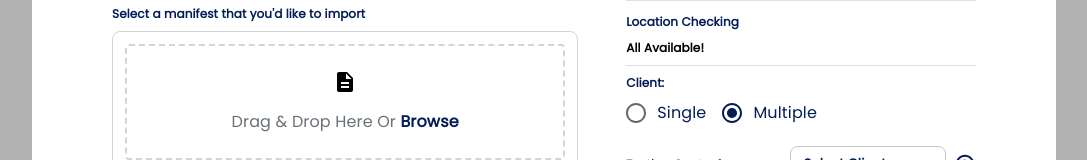
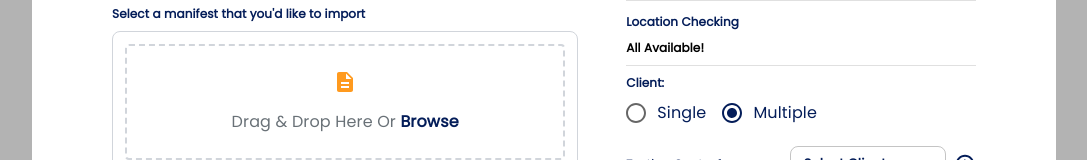
Before and after one commit to awais0198/newvine, a Next.js app: page / in a window 1280 px wide. Shown: the part 268-428 px from the top of the page, without its empty margins (96-1183 px from the left). Built offline with nearby package versions, Linux system fonts and the light colour scheme.

Commit message:
minor fixes

```diff
--- a/src/components/DragDrop/index.jsx
+++ b/src/components/DragDrop/index.jsx
@@ -17,7 +17,7 @@ const DragDrop = ({ files, setFiles }) => {
     <Box className='container cursor-pointer items-center flex flex-col rounded-lg border border-solid p-3 border-gray-300'>
       <Box {...getRootProps({className: 'border-dashed border-gray-300 rounded border-2 flex flex-col w-full justify-center items-center px-4 py-6'})}>
         <input {...getInputProps()} />
-        <Description className={`text-[${COLORS.secondaryAmber}] mb-4`} />
+        <Description className={`text-[#FF9A1E] mb-4`} />
 
         <Typography className='text-[#697177]'>
           Drag & Drop Here Or <b className={`text-[${COLORS.primaryBlue}] font-bold`}>Browse</b>
--- a/src/pages/index.jsx
+++ b/src/pages/index.jsx
@@ -46,7 +46,7 @@ export default function Home() {
                   {files.map(file => (
                     <Box className={`flex justify-between items-center`}>
                       <Box className={`flex items-center my-2`}>
-                        <InsertDriveFile className={`text-[${COLORS.secondaryAmber}]`} />
+                        <InsertDriveFile className={`text-[text-[#FF9A1E]]`} />
                         <Typography className={`text-[${COLORS.textGray}] text-[12px] ml-2`}>{file?.path}</Typography>
                       </Box>
 
```
